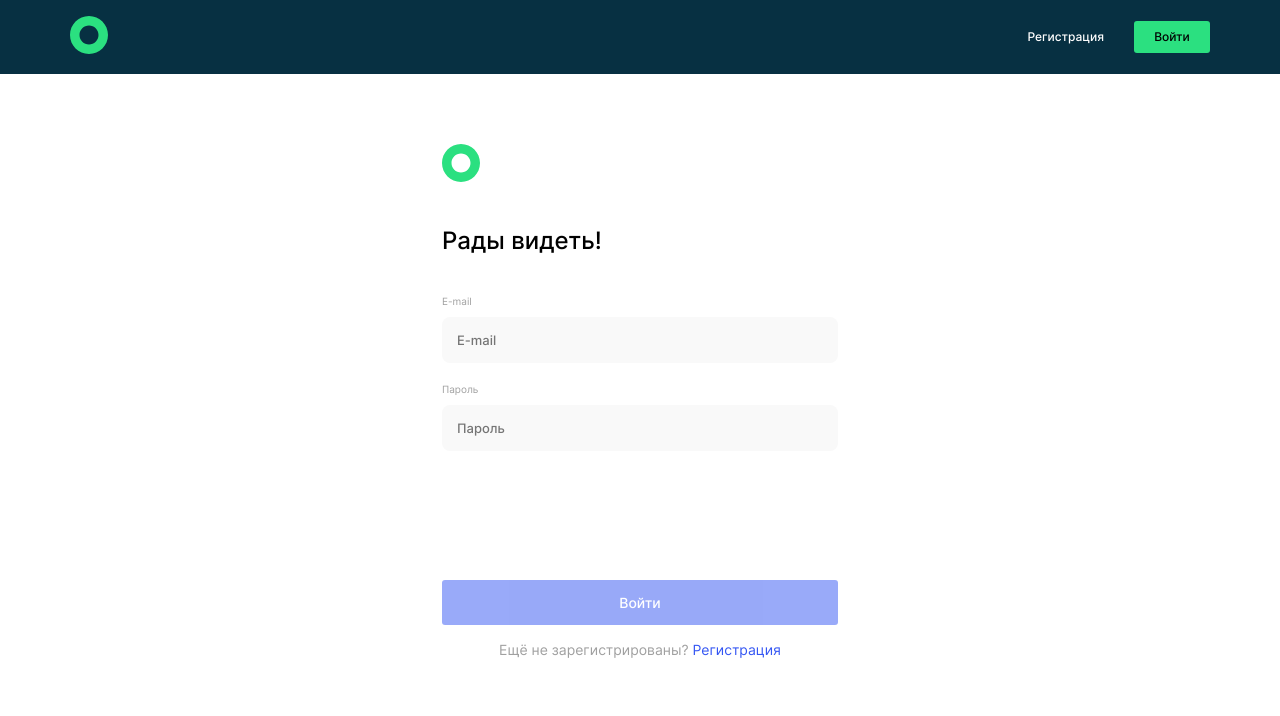
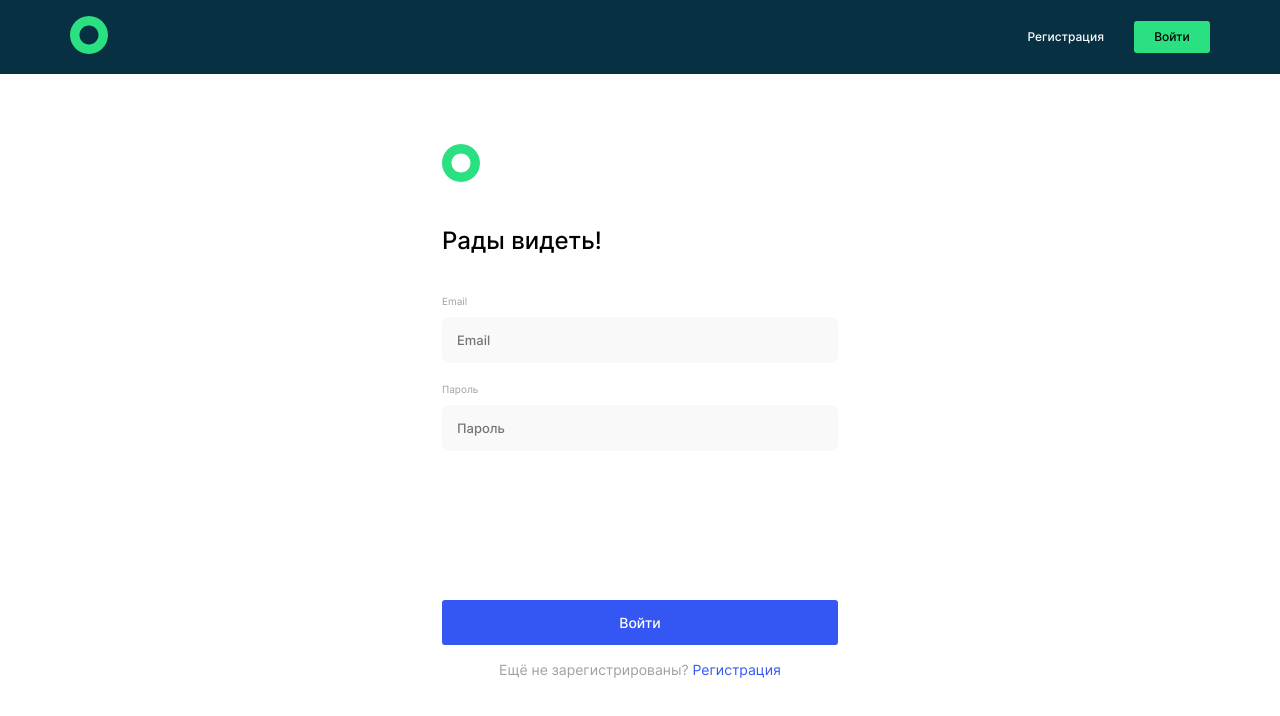
Before and after one commit to tatiana-pavlova/movies-explorer-frontend, a React (Create React App) app: page /signin in a window 1280 px wide. Shown: the top 716 px of the page. Built offline with nearby package versions, Linux system fonts and the light colour scheme; no server answers.

Commit message:
refactor: refactor validation

```diff
--- a/src/components/App/App.js
+++ b/src/components/App/App.js
@@ -180,7 +180,6 @@ function App() {
     mainApi.deleteMovie(chosenMovie._id)
       .then(() => {
         setSavedMovies((state) => state.filter((c) => c._id !== movie._id))
-        // setSelectedSavedMovies((state) => state.filter((c) => c._id !== movie._id))
       })
       .catch((err) => {
         console.log(err);
--- /dev/null
+++ b/src/components/FormInput/FormInput.js
@@ -0,0 +1,20 @@
+import React from 'react';
+
+function FormInput(props) {
+  const [focused, setFocused] = React.useState(false);
+
+  const handleFocus = () => {
+    setFocused(true);
+  }
+
+  return(
+    <fieldset className='register__fieldset'>
+      <label htmlFor={props.name} className='register__label'>{props.label}</label>
+      <input type={props.type} name={props.name} className='register__input' placeholder={props.placeholder}
+        id={props.name} onChange={props.onChange} onBlur={handleFocus} focused={focused.toString()}></input>
+      <span className='register__input-error'>{props.error}</span>
+    </fieldset>
+  )
+}
+
+export default FormInput;
--- a/src/components/Login/Login.js
+++ b/src/components/Login/Login.js
@@ -2,17 +2,21 @@ import React from 'react';
 import logoPath from '../../images/logo.svg';
 import { Link } from 'react-router-dom';
 import { useFormWithValidation } from '../useFormWithValidation/useFormWithValidation';
+import FormInput from '../FormInput/FormInput';
+import { InputsForLogin } from '../../utils/constants';
 
 function Login({onLogin, loginError}) {
-  const validation =useFormWithValidation();
+  const validation = useFormWithValidation();
+
 
   const handleSubmit = (e) => {
     e.preventDefault();
     onLogin(validation.values)
   }
 
+
   const handleChange = (e) => {
-    validation.handleChange(e);
+    validation.handleChange(e, InputsForLogin);
   }
 
 
@@ -23,21 +27,14 @@ function Login({onLogin, loginError}) {
         <h2 className='register__title'>Рады видеть!</h2>
         <form onSubmit={handleSubmit}>
           <div className='register__input-wrapper'>
-            <fieldset className='register__fieldset'>
-              <label htmlFor='useremail' className='register__label'>E-mail</label>
-              <input type='email' className='register__input' placeholder='E-mail' name='email' id='useremail'
-                required onChange={handleChange}></input>
-              <span className='register__input-error'>{validation.errors.email}</span>
-            </fieldset>
-            <fieldset className='register__fieldset'>
-              <label htmlFor='userpassword' className='register__label'>Пароль</label>
-              <input type='password' className='register__input' placeholder='Пароль' name='password' id='userpassword'
-                minLength={8} required onChange={handleChange}></input>
-              <span className='register__input-error'>{validation.errors.password}</span>
-            </fieldset>
-            <span className='register__input-error register__input-error_invisible'>Что-то пошло не так...</span>
+            {InputsForLogin.map((input) => {
+              return (
+                <FormInput key={input.id} name={input.name} label={input.label} type={input.type} placeholder={input.placeholder}
+                onChange={handleChange} error={validation.errors[input.name]} />
+              )
+            })}
           </div>
-          <span className={`register__input-error ${loginError ? '' : 'register__input-error_invisible'}`}>Что-то пошло не так...</span>
+          <span className={`register__api-error ${loginError ? '' : 'register__api-error_invisible'}`}>Что-то пошло не так...</span>
           <button type='submit' className='register__button' disabled={!validation.isValid ? true : false}>Войти</button>
         </form>
         <p className='register__question'>Ещё не зарегистрированы? <Link to='/signup' className='register__link'>Регистрация</Link></p>
--- a/src/components/Profile/Profile.js
+++ b/src/components/Profile/Profile.js
@@ -12,6 +12,7 @@ function Profile(props) {
   const [email, setEmail] = React.useState('');
   const [isValid, setIsValid] = React.useState(false);
 
+
   React.useEffect(() => {
     setUserName(currentUser.name);
     setEmail(currentUser.email);
@@ -19,7 +20,8 @@ function Profile(props) {
 
 
   const handleUserNameChange = (e) => {
-    validation.handleChange(e);
+    console.log(e.target.value);
+    validation.handleChange(e, [{name: 'username'}]);
     if (currentUser.name !== e.target.value) {
       setIsValid(true);
     } else {
@@ -29,7 +31,7 @@ function Profile(props) {
   }
 
   const handleEmailChange = (e) => {
-    validation.handleChange(e);
+    validation.handleChange(e, [{name: 'email'}]);
     if (currentUser.email !== e.target.value) {
       setIsValid(true);
     } else {
@@ -37,6 +39,7 @@ function Profile(props) {
     }
     setEmail(e.target.value);
   }
+
 
   const handleSubmit = (e) => {
     e.preventDefault();
@@ -53,16 +56,16 @@ function Profile(props) {
       <div className='profile__content'>
         <h2 className='profile__greeting'>Привет, {currentUser.name}!</h2>
         <form onSubmit={handleSubmit}>
-          <fieldset className='profile__info'>
+          <fieldset className='profile__fieldset'>
             <label className='profile__label'>Имя</label>
             <input type='text' name='username' className='profile__input' value={userName} id='username'
-                   minLength={2} required onChange={handleUserNameChange} placeholder='Имя' />
+                   onChange={handleUserNameChange} placeholder='Имя' />
           </fieldset>
           <span className='profile__input-error'>{validation.errors.username}</span>
           <hr className='profile__line' />
-          <fieldset className='profile__info'>
+          <fieldset className='profile__fieldset'>
             <label className='profile__label'>E-mail</label>
-            <input type='email' name='email' className='profile__input' value={email} id='useremail' required
+            <input type='email' name='email' className='profile__input' value={email} id='useremail'
                    onChange={handleEmailChange} placeholder='email' />
           </fieldset>
           <span className='profile__input-error'>{validation.errors.email}</span>
--- a/src/components/ProtectedRoute/ProtectedRoute.js
+++ b/src/components/ProtectedRoute/ProtectedRoute.js
@@ -2,6 +2,7 @@ import React from "react";
 import { Route, Redirect } from "react-router-dom";
 
 const ProtectedRoute = ({ component: Component, ...props }) => {
+
   return (
     <Route>
       {() =>
--- a/src/components/Register/Register.css
+++ b/src/components/Register/Register.css
@@ -16,7 +16,7 @@
   line-height: 17px;
   color: #fff;
   padding: 0;
-  margin: 0 0 16px;
+  margin: 20px 0 16px;
 }
 
 .register__button:hover {
@@ -74,9 +74,24 @@
   line-height: 12px;
   color: #FF3055;
   margin: 0;
+  display: none;
 }
 
-.register__input-error_invisible {
+.register__input[focused = "true"] + .register__input-error {
+  display: block;
+}
+
+.register__api-error {
+  font-family: 'Inter', 'Arial', 'Helvetica', sans-serif;
+  font-weight: 500;
+  font-size: 10px;
+  line-height: 12px;
+  color: #FF3055;
+  margin: 0;
+}
+
+
+.register__api-error_invisible {
   visibility: hidden;
 }
 
--- a/src/components/Register/Register.js
+++ b/src/components/Register/Register.js
@@ -1,6 +1,8 @@
 import React from 'react';
 import { Link } from 'react-router-dom';
 import logoPath from '../../images/logo.svg';
+import { InputsForRegister } from '../../utils/constants';
+import FormInput from '../FormInput/FormInput';
 import { useFormWithValidation } from '../useFormWithValidation/useFormWithValidation';
 import './Register.css';
 
@@ -14,7 +16,7 @@ function Register({onRegister, registerError}) {
   }
 
   const handleChange = (e) => {
-    validation.handleChange(e);
+    validation.handleChange(e, InputsForRegister);
   }
 
 
@@ -25,27 +27,17 @@ function Register({onRegister, registerError}) {
         <h2 className='register__title'>Добро пожаловать!</h2>
         <form onSubmit={handleSubmit}>
           <div className='register__input-wrapper'>
-            <fieldset className='register__fieldset'>
-              <label htmlFor='username' className='register__label'>Имя</label>
-              <input type='text' name='username' className='register__input' placeholder='Имя'
-                id='username' minLength={2} required onChange={handleChange}></input>
-              <span className='register__input-error'>{validation.errors.username}</span>
-            </fieldset>
-            <fieldset className='register__fieldset'>
-              <label htmlFor='useremail' className='register__label'>E-mail</label>
-              <input type='email' name='email' className='register__input' placeholder='email'
-                id='useremail' required onChange={handleChange}></input>
-              <span className='register__input-error'>{validation.errors.email}</span>
-            </fieldset>
-            <fieldset className='register__fieldset'>
-              <label htmlFor='userpassword' className='register__label'>Пароль</label>
-              <input type='password' name='password' className='register__input' placeholder='Пароль'
-                id='userpassword' minLength={8} required onChange={handleChange}></input>
-              <span className='register__input-error'>{validation.errors.password}</span>
-            </fieldset>
+            {InputsForRegister.map((input) => {
+              return (
+                <FormInput key={input.id} name={input.name} label={input.label} type={input.type} placeholder={input.placeholder}
+                onChange={handleChange} error={validation.errors[input.name]} />
+              )
+            })}
           </div>
-          <span className={`register__input-error ${registerError ? '' : 'register__input-error_invisible'}`}>Что-то пошло не так...</span>
-          <button type='submit' className='register__button' disabled={!validation.isValid ? true : false}>Зарегистрироваться</button>
+          <span className={`register__api-error ${registerError ? '' : 'register__api-error_invisible'}`}>
+            Что-то пошло не так...</span>
+          <button type='submit' className='register__button' disabled={!validation.isValid ? true : false}>
+            Зарегистрироваться</button>
         </form>
         <p className='register__question'>Уже зарегистрированы? <Link to='/signin' className='register__link'>Войти</Link></p>
       </div>
--- a/src/components/useFormWithValidation/useFormWithValidation.js
+++ b/src/components/useFormWithValidation/useFormWithValidation.js
@@ -1,18 +1,66 @@
 import React, { useCallback } from 'react';
+import { regexForEmail } from '../../utils/constants';
 
 export function useFormWithValidation() {
   const [values, setValues] = React.useState({});
   const [errors, setErrors] = React.useState({});
   const [isValid, setIsValid] = React.useState(false);
+  const [inputs, setInputs] = React.useState([]);
 
-  const handleChange = (event) => {
+
+  React.useEffect(() => {
+    if (Object.keys(errors).length === 0) {
+      setIsValid(true);
+    } else {
+      setIsValid(false);
+    }
+  }, [errors])
+
+  React.useEffect(() => {
+    setErrors(validate())
+  }, [values])
+
+
+  const validate = () => {
+    const errors = {};
+
+    if(inputs.some(input => input.name === 'username')) {
+      if(!values.username) {
+        errors.username = 'Необходимо заполить имя';
+      } else if (values.username.length < 2 || values.username.length > 30) {
+        errors.username = 'Имя должно содержать от 2 до 30 символов';
+      }
+    }
+
+    if(inputs.some(input => input.name === 'email')) {
+      if(!values.email) {
+        errors.email = 'Необходимо указать email';
+      } else if(!regexForEmail.test(values.email)) {
+        errors.email = 'Некорректный формат email';
+      }
+    }
+
+    if(inputs.some(input => input.name === 'password')) {
+      if(!values.password) {
+        errors.password = 'Необходимо ввести пароль';
+      } else if (values.password.length < 8) {
+        errors.password = 'Пароль должен содержать минимум 8 символов';
+      }
+    }
+
+    return errors;
+  };
+
+
+  const handleChange = (event, inputs) => {
+    setInputs(inputs);
     const target = event.target;
     const name = target.name;
     const value = target.value;
+
     setValues({...values, [name]: value});
-    setErrors({...errors, [name]: target.validationMessage });
-    setIsValid(target.closest("form").checkValidity());
   };
+
 
   const resetForm = useCallback(
     (newValues = {}, newErrors = {}, newIsValid = false) => {
--- /dev/null
+++ b/src/utils/constants.js
@@ -0,0 +1,42 @@
+export const regexForEmail = /^(([^<>()[\].,;:\s@"]+(\.[^<>()[\].,;:\s@"]+)*)|(".+"))@(([^<>()[\].,;:\s@"]+\.)+[^<>()[\].,;:\s@"]{2,})$/i;
+
+export const InputsForLogin = [
+  {
+    id: 1,
+    name: 'email',
+    type: 'email',
+    placeholder: 'Еmail',
+    label: 'Email'
+  },
+  {
+    id: 2,
+    name: 'password',
+    type: 'password',
+    placeholder: 'Пароль',
+    label: 'Пароль'
+  }
+];
+
+export const InputsForRegister = [
+  {
+    id: 1,
+    name: 'username',
+    type: 'text',
+    placeholder: 'Имя',
+    label: 'Имя'
+  },
+  {
+    id: 2,
+    name: 'email',
+    type: 'email',
+    placeholder: 'Еmail',
+    label: 'Email'
+  },
+  {
+    id: 3,
+    name: 'password',
+    type: 'password',
+    placeholder: 'Пароль',
+    label: 'Пароль'
+  }
+]
--- a/src/utils/temp.js
+++ /dev/null
@@ -1,3 +0,0 @@
-export const temporaryRenderForMovies = [1,2,3,4,5,6,7,8,9,10,11,12];
-
-export const temporaryRenderForSavedMovies = [1,2,3];
```
Also changed, not shown: src/components/Profile/Profile.css (+6 -1 lines).
